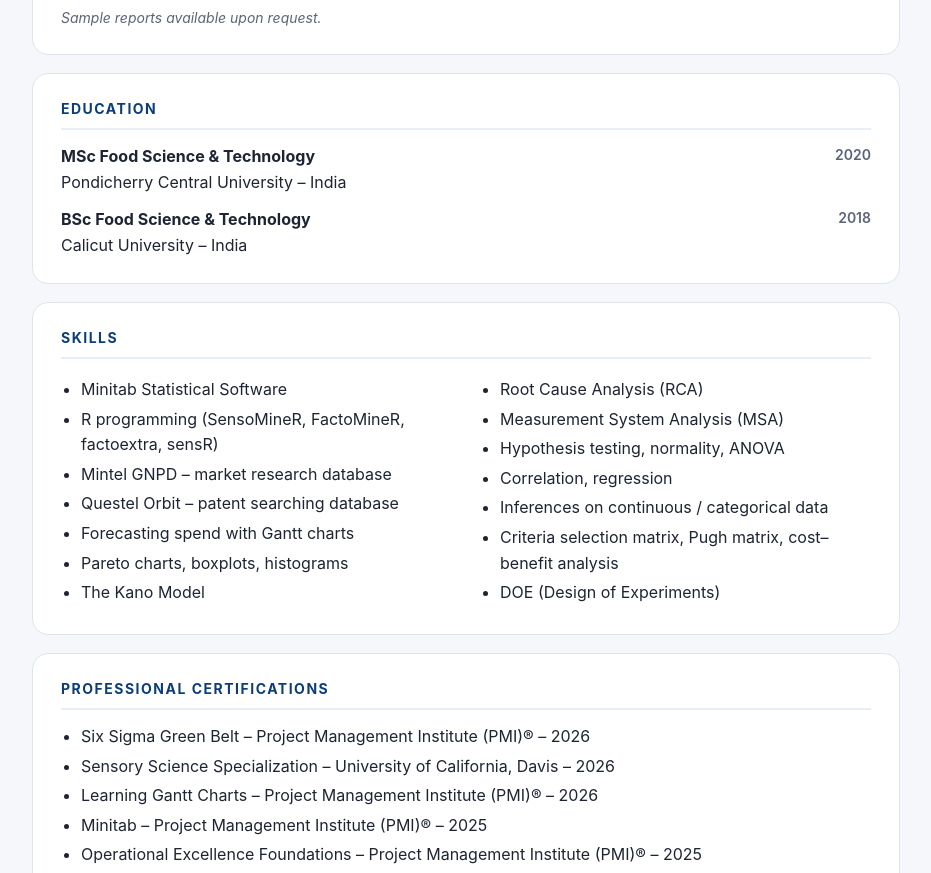
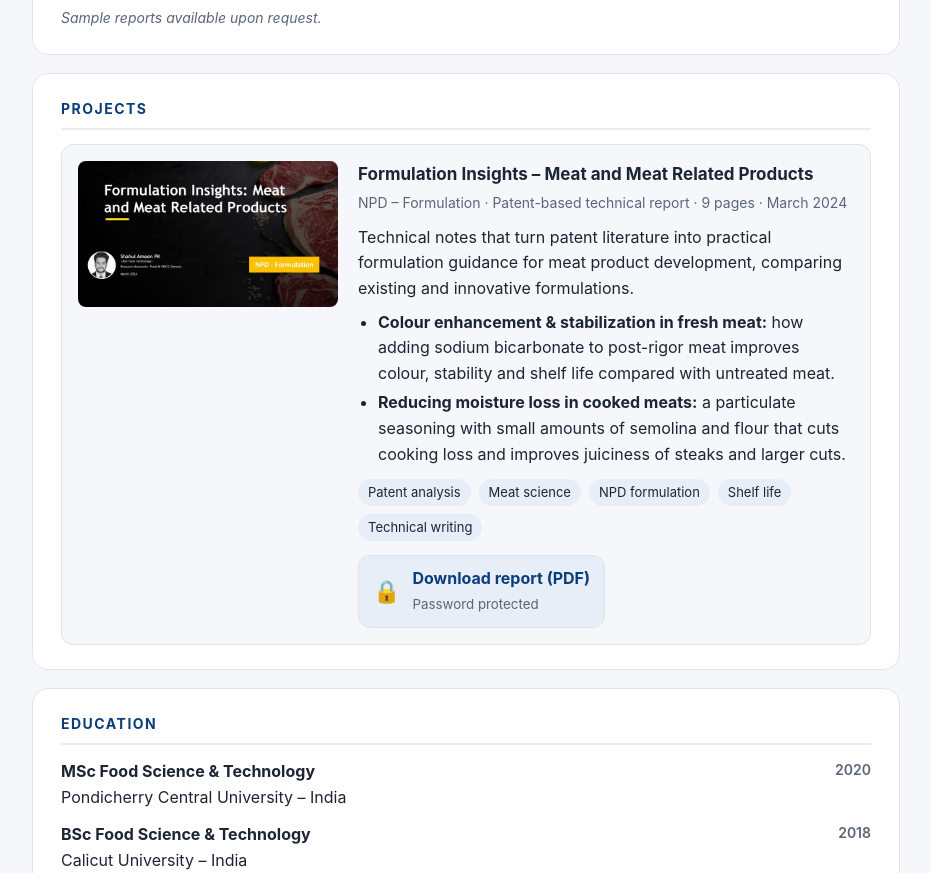
Before and after one commit to shahulameenpk/shahulameenpk.github.io, a plain HTML site: page index.html in a window 1280 px wide. Shown: the part 2170-3043 px from the top of the page, without its empty margins (174-1105 px from the left). Drawn offline with Linux system fonts and the light colour scheme.

Commit message:
Add Projects section with password-protected meat formulation report
Co-Authored-By: Claude Opus 5.5 <noreply@anthropic.com>

```diff
--- a/index.html
+++ b/index.html
@@ -83,6 +83,15 @@ dialog input{width:100%;padding:10px 12px;font:inherit;border:1px solid var(--li
 @media (prefers-color-scheme: dark){.dlg-actions button.primary{color:#0f141c}}
 .msg{min-height:20px;font-size:14px;margin-top:8px}
 .msg.err{color:var(--accent)}
+.proj{display:grid;grid-template-columns:260px 1fr;gap:20px;border:1px solid var(--line);border-radius:12px;padding:16px;background:var(--bg)}
+@media (max-width:700px){.proj{grid-template-columns:1fr}}
+.proj img{width:100%;border-radius:8px;display:block;aspect-ratio:16/9;object-fit:cover}
+.proj h3{margin:0 0 4px;font-size:17px}
+.proj .meta{color:var(--muted);font-size:14px;margin:0 0 10px}
+.proj ul{margin:8px 0 12px}
+.proj .chips{margin-bottom:14px}
+.proj .chips li{font-size:13px;padding:3px 10px}
+.proj .dl-btn{width:auto;display:inline-flex;padding:10px 14px}
 footer{text-align:center;color:var(--muted);font-size:13px;margin-top:28px}
 @media print{body{background:#fff}.btns{display:none}section,header.hero{border:none;padding:8px 0}}
 </style>
@@ -170,6 +179,28 @@ footer{text-align:center;color:var(--muted);font-size:13px;margin-top:28px}
   </div>
 </section>
 
+<section id="projects">
+  <h2>Projects</h2>
+  <article class="proj">
+    <img src="img/report-meat-cover.jpg" alt="Cover of the report Formulation Insights: Meat and Meat Related Products" loading="lazy">
+    <div>
+      <h3>Formulation Insights – Meat and Meat Related Products</h3>
+      <p class="meta">NPD – Formulation · Patent-based technical report · 9 pages · March 2024</p>
+      <p style="margin:0">Technical notes that turn patent literature into practical formulation guidance for meat product development, comparing existing and innovative formulations.</p>
+      <ul>
+        <li><b>Colour enhancement &amp; stabilization in fresh meat:</b> how adding sodium bicarbonate to post-rigor meat improves colour, stability and shelf life compared with untreated meat.</li>
+        <li><b>Reducing moisture loss in cooked meats:</b> a particulate seasoning with small amounts of semolina and flour that cuts cooking loss and improves juiciness of steaks and larger cuts.</li>
+      </ul>
+      <ul class="chips">
+        <li>Patent analysis</li><li>Meat science</li><li>NPD formulation</li><li>Shelf life</li><li>Technical writing</li>
+      </ul>
+      <button class="dl-btn" type="button" data-file="files/report-meat.enc" data-name="Formulation-Insights-Meat-Products-Shahul-Ameen-PK.pdf" data-label="Download report: Formulation Insights – Meat">
+        <span class="ic">🔒</span><span><b>Download report (PDF)</b><small>Password protected</small></span>
+      </button>
+    </div>
+  </article>
+</section>
+
 <section>
   <h2>Education</h2>
   <div class="edu"><div><b>MSc Food Science &amp; Technology</b>Pondicherry Central University – India</div><span class="date">2020</span></div>
@@ -239,7 +270,7 @@ footer{text-align:center;color:var(--muted);font-size:13px;margin-top:28px}
 <dialog id="pwDialog">
   <form id="pwForm" method="dialog">
     <h3 id="pwTitle">Download CV</h3>
-    <p>Enter the password to download this file.</p>
+    <p>Enter the password to download this file. Contact me if you need the password.</p>
     <input id="pwInput" type="password" inputmode="numeric" autocomplete="off" placeholder="Password" required>
     <div id="pwMsg" class="msg" role="status"></div>
     <div class="dlg-actions">
```
Also changed, not shown: img/report-meat-cover.jpg (added), 1 other file.
